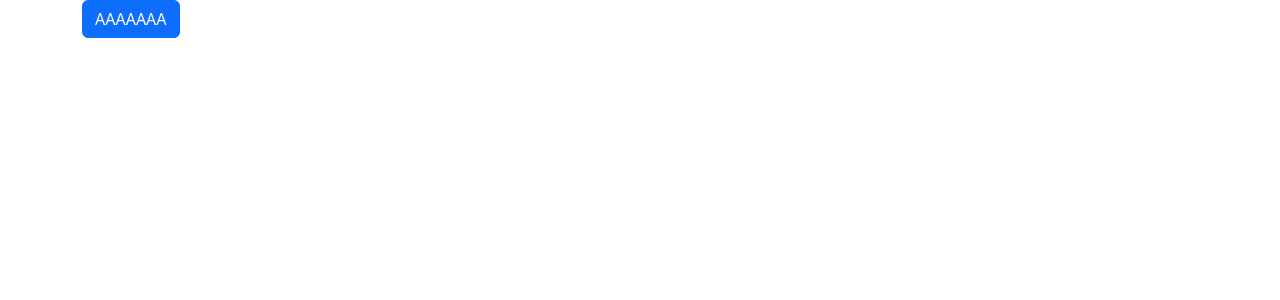
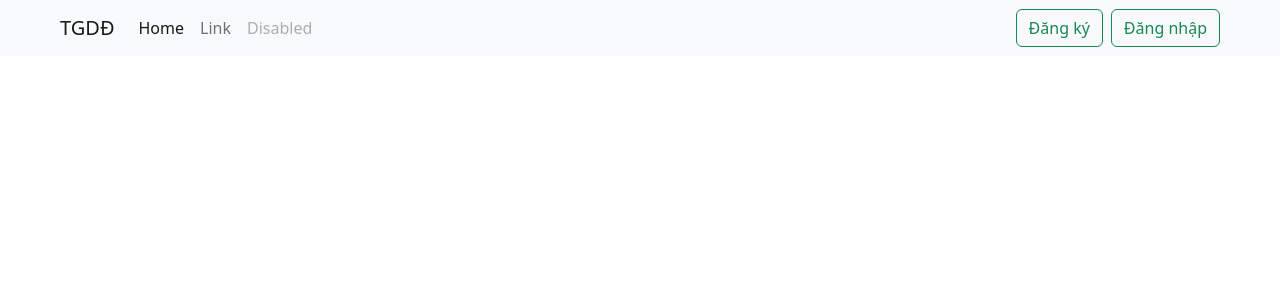
Before and after one commit to ducanhit1997/mern-stack, a Next.js app in the folder client/: page / in a window 1280 px wide. Shown: the top 300 px of the page. Built offline with nearby package versions, Linux system fonts and the light colour scheme.

Commit message:
define UI  modal register/login comon

```diff
--- /dev/null
+++ b/client/src/components/modals/auth.tsx
@@ -0,0 +1,32 @@
+import { FC } from "react"
+import Modal from 'react-bootstrap/Modal'
+import Button from 'react-bootstrap/Button'
+import { LOGIN } from "@/const"
+
+type ModalAuthProps = {
+  show: boolean,
+  handleClose: () => void,
+  typeModal: string | undefined
+}
+
+const ModalAuth: FC<ModalAuthProps> = (props) => {
+  const { show, handleClose, typeModal } = props
+
+  return (
+    <Modal show={show} onHide={handleClose}>
+        <Modal.Header closeButton>
+          <Modal.Title>{typeModal === LOGIN ? 'Login' : 'Register'}</Modal.Title>
+        </Modal.Header>
+        <Modal.Body>Woohoo, you're reading this text in a modal!</Modal.Body>
+        <Modal.Footer>
+          <Button variant="secondary" onClick={handleClose}>
+            Close
+          </Button>
+          <Button variant="primary" onClick={handleClose}>
+            Save Changes
+          </Button>
+        </Modal.Footer>
+      </Modal>
+  )
+}
+export default ModalAuth
--- a/client/src/components/pageLayout.tsx
+++ b/client/src/components/pageLayout.tsx
@@ -5,15 +5,23 @@ export const usePageContext = () => useContext(PageContext)
 
 type PageLayoutProps = {
   context?: {}
-  children: ReactNode
+  children: ReactNode,
+  noContainer?: boolean
 };
 
-const PageLayout: FC<PageLayoutProps> = ({ context = {}, children }) => {
+const PageLayout: FC<PageLayoutProps> = (props) => {
+  const { context = {}, noContainer, children } = props
+
   return (
     <PageContext.Provider value={context}>
-      <div className="container">{children}</div>
+      <div className={!noContainer ? 'container' : ''}>{children}</div>
     </PageContext.Provider>
   );
 };
 
 export default PageLayout
+
+PageLayout.defaultProps = {
+  context: {},
+  noContainer: false
+}
--- /dev/null
+++ b/client/src/const/index.tsx
@@ -0,0 +1,2 @@
+export const LOGIN = 'LOGIN'
+export const REGISTER = 'REGISTER'
--- a/client/src/pages/index.tsx
+++ b/client/src/pages/index.tsx
@@ -1,10 +1,61 @@
-import PageLayout from '@/components/pageLayout'
-import { Button } from 'react-bootstrap'
+import ModalAuth from "@/components/modals/auth";
+import PageLayout from "@/components/pageLayout";
+import { LOGIN, REGISTER } from "@/const";
+import { useState } from "react";
+import { Button } from "react-bootstrap";
 
 export default function Home() {
+  const [openModalAuth, setOpenModalAuth] = useState<boolean>(false)
+  const [typeModal, setTypeModal] = useState<string>()
+
+  const toggleModalAuth = (type: string) => {
+    setTypeModal(type)
+    setOpenModalAuth(!openModalAuth)
+  }
+
   return (
-    <PageLayout>
-      <Button>AAAAAAA</Button>
+    <PageLayout noContainer>
+      <nav className="navbar navbar-expand-lg navbar-light bg-light px-5">
+        <div className="container-fluid">
+          <button
+            className="navbar-toggler"
+            type="button"
+            data-bs-toggle="collapse"
+            data-bs-target="#navbarTogglerDemo03"
+            aria-controls="navbarTogglerDemo03"
+            aria-expanded="false"
+            aria-label="Toggle navigation"
+          >
+            <span className="navbar-toggler-icon"></span>
+          </button>
+          <a className="navbar-brand" href="#">
+            TGDĐ
+          </a>
+          <div className="collapse navbar-collapse" id="navbarTogglerDemo03">
+            <ul className="navbar-nav me-auto mb-2 mb-lg-0">
+              <li className="nav-item">
+                <a className="nav-link active" aria-current="page" href="#">
+                  Home
+                </a>
+              </li>
+              <li className="nav-item">
+                <a className="nav-link" href="#">
+                  Link
+                </a>
+              </li>
+              <li className="nav-item">
+                <a className="nav-link disabled" href="#" aria-disabled="true">
+                  Disabled
+                </a>
+              </li>
+            </ul>
+            <Button variant="outline-success" onClick={() => toggleModalAuth(REGISTER)}>Đăng ký</Button>
+            <Button variant="outline-success" className="ms-2" onClick={() => toggleModalAuth(LOGIN)}>Đăng nhập</Button>
+
+          </div>
+        </div>
+      </nav>
+      <ModalAuth show={openModalAuth} handleClose={() => setOpenModalAuth(false)} typeModal={typeModal} />
     </PageLayout>
-  )
+  );
 }
```
